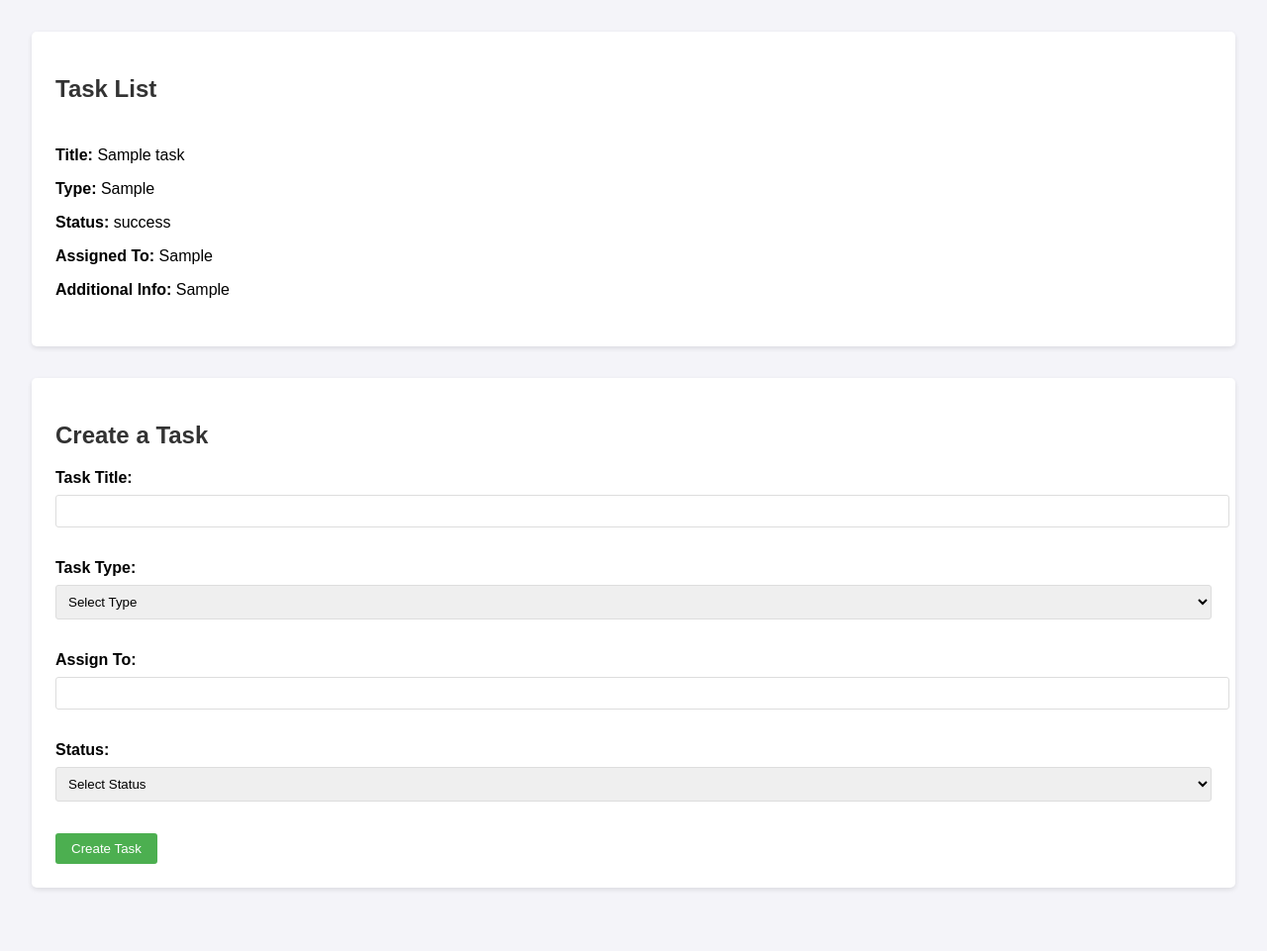
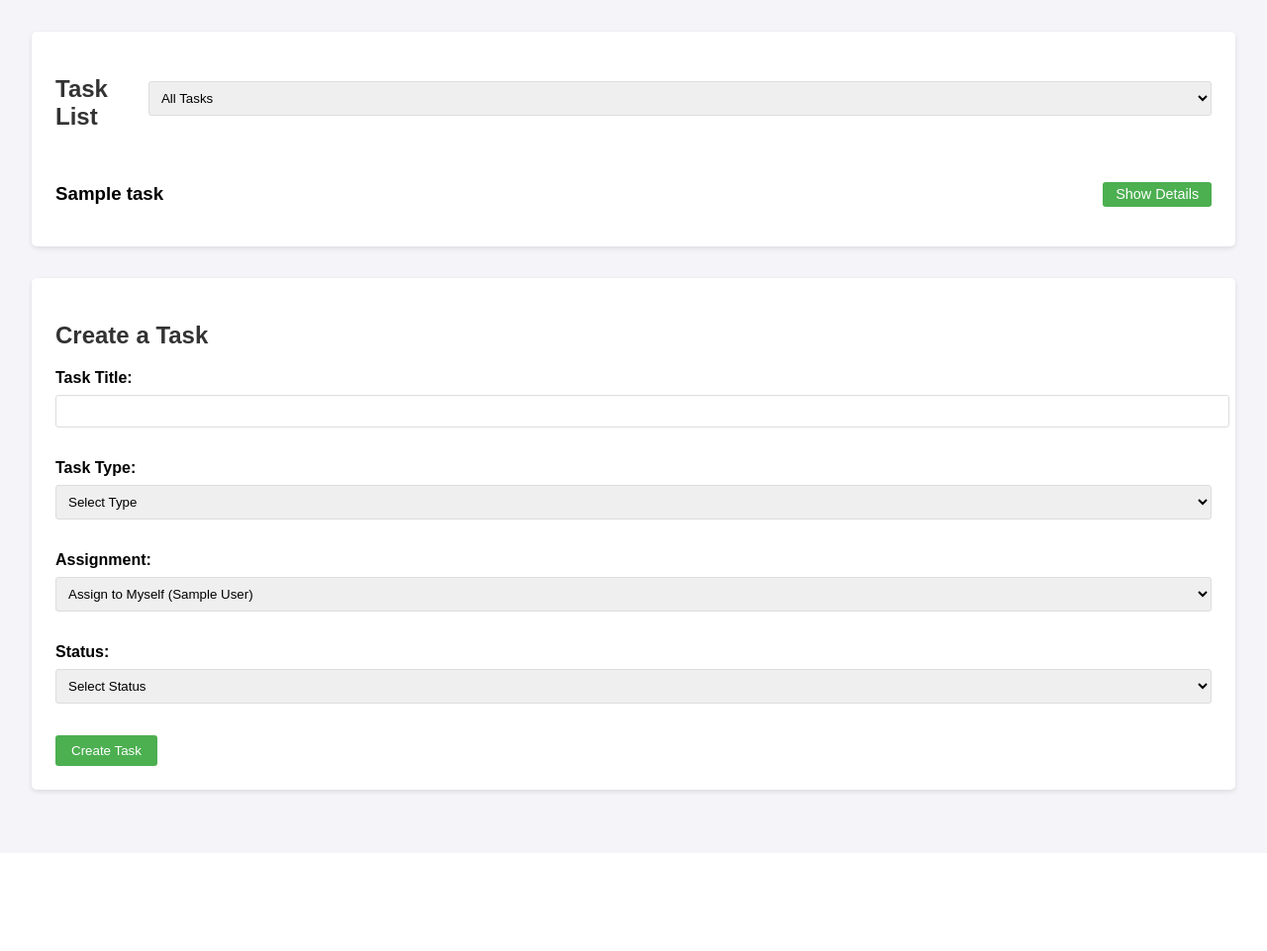
Before and after one commit to vm3do/TaskFlow, a PHP site: page / in a window 1280 px wide. Shown: the part 112-1073 px from the top of the page at 99% size. After the commit the page ends 916 px from the top, so only its background shows below. Run offline with PHP 8.4, Linux system fonts and the light colour scheme; tables that the repository leaves empty hold one stand-in row (values such as "Sample post").

Commit message:
update logic and fixed errors

```diff
--- a/classes/TaskManager.php
+++ b/classes/TaskManager.php
@@ -39,11 +39,43 @@ class TaskManager {
 
 
     public function getAllTasks() {
-        $sql = "SELECT * FROM tasks";
+        $sql = "SELECT * FROM tasks ORDER BY created_at DESC";
         $stmt = $this->conn->prepare($sql);
         $stmt->execute();
 
         return $stmt->fetchAll(PDO::FETCH_ASSOC);
     }
 
+    public function getTasksByUser($username) {
+        $sql = "SELECT * FROM tasks WHERE assigned_user = :username ORDER BY created_at DESC";
+        $stmt = $this->conn->prepare($sql);
+        $stmt->bindParam(':username', $username);
+        $stmt->execute();
+
+        return $stmt->fetchAll(PDO::FETCH_ASSOC);
+    }
+
+    public function getAllUsers() {
+        $sql = "SELECT * FROM users ORDER BY name ASC";
+        $stmt = $this->conn->prepare($sql);
+        $stmt->execute();
+        return $stmt->fetchAll(PDO::FETCH_ASSOC);
+    }
+
+    public function addUser($name) {
+        $sql = "INSERT INTO users (name) VALUES (:name)";
+        $stmt = $this->conn->prepare($sql);
+        $stmt->bindParam(':name', $name);
+
+        try {
+            $stmt->execute();
+            return ['status' => 'success', 'message' => 'User added successfully'];
+        } catch (PDOException $e) {
+            if ($e->getCode() == 23000) {
+                return ['status' => 'error', 'message' => 'User already exists'];
+            }
+            return ['status' => 'error', 'message' => 'Error adding user'];
+        }
+    }
+
 }
--- a/config/database.php
+++ b/config/database.php
@@ -19,4 +19,3 @@ class Database {
         return $this->conn;
     }
 }
-?>
--- a/index.php
+++ b/index.php
@@ -1,10 +1,33 @@
 <?php
+session_start();
 require_once 'config/database.php';
 require_once 'classes/TaskManager.php';
 
 $db = (new Database())->connect();
 $taskManager = new TaskManager($db);
-$tasks = $taskManager->getAllTasks();
+
+
+if (isset($_GET['logout'])) {
+    unset($_SESSION['current_user']);
+}
+
+if (!isset($_SESSION['current_user'])) {
+
+    $users = $taskManager->getAllUsers();
+    if (!empty($users)) {
+        $_SESSION['current_user'] = $users[0]['name'];
+    } else {
+        $taskManager->addUser('Default User');
+        $_SESSION['current_user'] = 'Default User';
+    }
+}
+
+$currentUser = $_SESSION['current_user'];
+
+$filterType = $_GET['filter'] ?? 'all';
+$tasks = ($filterType === 'my_tasks' && $_SESSION['current_user'])
+    ? $taskManager->getTasksByUser($_SESSION['current_user'])
+    : $taskManager->getAllTasks();
 ?>
 
 <!DOCTYPE html>
@@ -13,75 +36,7 @@ $tasks = $taskManager->getAllTasks();
     <meta charset="UTF-8">
     <meta name="viewport" content="width=device-width, initial-scale=1.0">
     <title>TaskFlow - Task Management</title>
-    <style>
-        body {
-            font-family: Arial, sans-serif;
-            margin: 0;
-            padding: 0;
-            background-color: #f4f4f9;
-        }
-
-        header {
-            background-color: #4CAF50;
-            color: white;
-            padding: 1rem;
-            text-align: center;
-        }
-
-        main {
-            padding: 2rem;
-        }
-
-        .task-list, .task-form {
-            background: white;
-            border-radius: 5px;
-            box-shadow: 0 2px 5px rgba(0, 0, 0, 0.1);
-            padding: 1.5rem;
-            margin-bottom: 2rem;
-        }
-
-        h2 {
-            color: #333;
-        }
-
-        .task {
-            border-bottom: 1px solid #ddd;
-            padding: 0.5rem 0;
-        }
-
-        .task:last-child {
-            border-bottom: none;
-        }
-
-        .btn {
-            background-color: #4CAF50;
-            color: white;
-            border: none;
-            padding: 0.5rem 1rem;
-            cursor: pointer;
-            border-radius: 3px;
-        }
-
-        .btn:hover {
-            background-color: #45a049;
-        }
-
-        input, select {
-            width: 100%;
-            padding: 0.5rem;
-            margin: 0.5rem 0 1rem;
-            border: 1px solid #ddd;
-            border-radius: 3px;
-        }
-
-        label {
-            font-weight: bold;
-        }
-
-        .form-group {
-            margin-bottom: 1rem;
-        }
-    </style>
+    <link rel="stylesheet" href="styles.css">
 </head>
 <body>
 
@@ -89,23 +44,41 @@ $tasks = $taskManager->getAllTasks();
     <h1>TaskFlow - Task Management</h1>
 </header>
 
+<div id="notification" class="notification" style="display: none;">
+    <span id="notification-message"></span>
+    <button onclick="closeNotification()" class="close-btn">&times;</button>
+</div>
+
 <main>
-    <section class="task-list">
-        <h2>Task List</h2>
+
+    <div class="task-list">
+        <div style="display: flex; justify-content: space-between; align-items: center; margin-bottom: 1rem;">
+            <h2>Task List</h2>
+            <select onchange="window.location.href='?filter=' + this.value">
+                <option value="all" <?= $filterType === 'all' ? 'selected' : '' ?>>All Tasks</option>
+                <option value="my_tasks" <?= $filterType === 'my_tasks' ? 'selected' : '' ?>>My Tasks</option>
+            </select>
+        </div>
+
         <?php foreach ($tasks as $task): ?>
             <div class="task">
-                <p><strong>Title:</strong> <?= htmlspecialchars($task['title']) ?></p>
-                <p><strong>Type:</strong> <?= htmlspecialchars($task['type']) ?></p>
-                <p><strong>Status:</strong> <?= htmlspecialchars($task['status']) ?></p>
-                <p><strong>Assigned To:</strong> <?= htmlspecialchars($task['assigned_user']) ?></p>
-                <p><strong>Additional Info:</strong> <?= htmlspecialchars($task['additional_info']) ?></p>
+                <div class="task-header">
+                    <h3><?= htmlspecialchars($task['title']) ?></h3>
+                    <button class="btn-details" onclick="toggleDetails(this)">Show Details</button>
+                </div>
+                <div class="task-details" style="display: none;">
+                    <p><strong>Type:</strong> <?= htmlspecialchars($task['type']) ?></p>
+                    <p><strong>Status:</strong> <?= htmlspecialchars($task['status']) ?></p>
+                    <p><strong>Assigned To:</strong> <?= htmlspecialchars($task['assigned_user']) ?></p>
+                    <p><strong>Additional Info:</strong> <?= htmlspecialchars($task['additional_info']) ?></p>
+                </div>
             </div>
         <?php endforeach; ?>
-    </section>
+    </div>
 
     <section class="task-form">
         <h2>Create a Task</h2>
-        <form action="create_task.php" method="post">
+        <form id="taskForm" onsubmit="createTask(event)">
             <div class="form-group">
                 <label for="task-title">Task Title:</label>
                 <input type="text" id="task-title" name="task_title" required>
@@ -122,6 +95,14 @@ $tasks = $taskManager->getAllTasks();
             </div>
 
             <div class="form-group">
+                <label for="assignment-type">Assignment:</label>
+                <select id="assignment-type" onchange="toggleAssignmentField()" required>
+                    <option value="self">Assign to Myself (<?= htmlspecialchars($currentUser) ?>)</option>
+                    <option value="other">Assign to Someone Else</option>
+                </select>
+            </div>
+
+            <div class="form-group" id="assigned-user-group">
                 <label for="assigned-user">Assign To:</label>
                 <input type="text" id="assigned-user" name="assigned_user" required>
             </div>
@@ -141,5 +122,124 @@ $tasks = $taskManager->getAllTasks();
     </section>
 </main>
 
+<script>
+async function createTask(event) {
+    event.preventDefault();
+    const form = document.getElementById('taskForm');
+    const formData = new FormData(form);
+
+    try {
+        const response = await fetch('create_task.php', {
+            method: 'POST',
+            body: formData
+        });
+
+        const result = await response.json();
+
+        showNotification(result.message, result.status);
+
+        if (result.status === 'success') {
+
+            location.reload();
+
+            form.reset();
+        }
+    } catch (error) {
+        showNotification('Error creating task: ' + error.message, 'error');
+    }
+}
+
+function showNotification(message, type) {
+    const notification = document.getElementById('notification');
+    const messageElement = document.getElementById('notification-message');
+
+    notification.className = 'notification ' + type;
+    messageElement.textContent = message;
+    notification.style.display = 'flex';
+
+    setTimeout(() => {
+        closeNotification();
+    }, 5000);
+}
+
+function closeNotification() {
+    const notification = document.getElementById('notification');
+    notification.style.display = 'none';
+}
+
+function toggleDetails(button) {
+    const details = button.closest('.task').querySelector('.task-details');
+    const isHidden = details.style.display === 'none';
+
+    details.style.display = isHidden ? 'block' : 'none';
+    button.textContent = isHidden ? 'Hide Details' : 'Show Details';
+}
+
+function toggleAssignmentField() {
+    const assignmentType = document.getElementById('assignment-type').value;
+    const assignedUserGroup = document.getElementById('assigned-user-group');
+    const assignedUserField = document.getElementById('assigned-user');
+
+    if (assignmentType === 'self') {
+        const currentUser = '<?php echo $_SESSION['current_user']; ?>';
+        assignedUserField.value = currentUser;
+        assignedUserGroup.style.display = 'none';
+    } else {
+        assignedUserField.value = '';
+        assignedUserGroup.style.display = 'block';
+    }
+}
+
+document.addEventListener('DOMContentLoaded', function() {
+    toggleAssignmentField();
+});
+
+async function addUser(event) {
+    event.preventDefault();
+    const form = event.target;
+    const formData = new FormData(form);
+
+    try {
+        const response = await fetch('add_user.php', {
+            method: 'POST',
+            body: formData
+        });
+
+        const result = await response.json();
+        showNotification(result.message, result.status);
+
+        if (result.status === 'success') {
+
+            location.reload();
+            form.reset();
+        }
+    } catch (error) {
+        showNotification('Error adding user: ' + error.message, 'error');
+    }
+}
+
+function switchUser(username) {
+
+    fetch('switch_user.php', {
+        method: 'POST',
+        headers: {
+            'Content-Type': 'application/x-www-form-urlencoded',
+        },
+        body: 'username=' + encodeURIComponent(username)
+    })
+    .then(response => response.json())
+    .then(data => {
+        if (data.status === 'success') {
+            location.reload();
+        } else {
+            showNotification('Error switching user', 'error');
+        }
+    })
+    .catch(error => {
+        showNotification('Error switching user: ' + error.message, 'error');
+    });
+}
+</script>
+
 </body>
 </html>
--- a/styles.css
+++ b/styles.css
@@ -1,172 +1,167 @@
-:root {
-    --bg-primary: #1a1a1a;
-    --bg-secondary: #2d2d2d;
-    --text-primary: #ffffff;
-    --text-secondary: #b3b3b3;
-    --accent: #6366f1;
-    --accent-hover: #4f46e5;
-    --danger: #ef4444;
-    --success: #22c55e;
-    --border: #404040;
+body {
+    font-family: Arial, sans-serif;
+    margin: 0;
+    padding: 0;
+    background-color: #f4f4f9;
 }
 
-* {
-    margin: 0;
-    padding: 0;
-    box-sizing: border-box;
+header {
+    background-color: #4CAF50;
+    color: white;
+    padding: 1rem;
+    text-align: center;
 }
 
-body {
-    font-family: 'Segoe UI', Tahoma, Geneva, Verdana, sans-serif;
-    background-color: var(--bg-primary);
-    color: var(--text-primary);
-    line-height: 1.6;
-}
-
-.container {
-    max-width: 1200px;
-    margin: 0 auto;
+main {
     padding: 2rem;
 }
 
-header {
+.task-list, .task-form {
+    background: white;
+    border-radius: 5px;
+    box-shadow: 0 2px 5px rgba(0, 0, 0, 0.1);
+    padding: 1.5rem;
     margin-bottom: 2rem;
 }
 
-h1 {
-    color: var(--accent);
-    margin-bottom: 1rem;
+h2 {
+    color: #333;
 }
 
-nav {
-    display: flex;
-    gap: 1rem;
-    margin-bottom: 2rem;
-    align-items: center;
-    justify-content: flex-start;
+.task {
+    border-bottom: 1px solid #ddd;
+    padding: 0.5rem 0;
 }
 
-nav a {
-    color: var(--text-secondary);
-    text-decoration: none;
-    padding: 0.5rem 1rem;
-    border-radius: 0.375rem;
-    transition: all 0.3s ease;
+.task:last-child {
+    border-bottom: none;
 }
 
-nav a:hover, nav a.active {
-    background-color: var(--accent);
-    color: var(--text-primary);
+.btn {
+    background-color: #4CAF50;
+    color: white;
+    border: none;
+    padding: 0.5rem 1rem;
+    cursor: pointer;
+    border-radius: 3px;
 }
 
-.task-form {
-    background-color: var(--bg-secondary);
-    padding: 2rem;
-    border-radius: 0.5rem;
-    margin-bottom: 2rem;
-    transition: all 0.3s ease;
+.btn:hover {
+    background-color: #45a049;
+}
+
+input, select {
+    width: 100%;
+    padding: 0.5rem;
+    margin: 0.5rem 0 1rem;
+    border: 1px solid #ddd;
+    border-radius: 3px;
+}
+
+label {
+    font-weight: bold;
 }
 
 .form-group {
     margin-bottom: 1rem;
 }
 
-label {
-    display: block;
-    margin-bottom: 0.5rem;
-    color: var(--text-secondary);
+.notification {
+    position: fixed;
+    top: 20px;
+    right: 20px;
+    padding: 15px 20px;
+    border-radius: 4px;
+    display: flex;
+    align-items: center;
+    gap: 10px;
+    animation: slideIn 0.3s ease-in-out;
+    z-index: 1000;
 }
 
-input, select, textarea {
-    width: 100%;
-    padding: 0.75rem;
-    border: 1px solid var(--border);
-    border-radius: 0.375rem;
-    background-color: var(--bg-primary);
-    color: var(--text-primary);
+.notification.success {
+    background-color: #4CAF50;
+    color: white;
 }
 
-textarea {
-    min-height: 100px;
-    resize: vertical;
+.notification.error {
+    background-color: #f44336;
+    color: white;
 }
 
-.btn-primary {
-    background-color: var(--accent);
-    color: var(--text-primary);
-    padding: 0.75rem 1.5rem;
+.close-btn {
+    background: none;
     border: none;
-    border-radius: 0.375rem;
+    color: white;
+    font-size: 20px;
     cursor: pointer;
-    transition: background-color 0.3s ease;
+    padding: 0 5px;
 }
 
-.btn-primary:hover {
-    background-color: var(--accent-hover);
+@keyframes slideIn {
+    from {
+        transform: translateX(100%);
+        opacity: 0;
+    }
+    to {
+        transform: translateX(0);
+        opacity: 1;
+    }
 }
 
-.task-list {
-    display: grid;
-    gap: 1rem;
+.task-header {
+    display: flex;
+    justify-content: space-between;
+    align-items: center;
+    padding: 0.5rem 0;
 }
 
-.task-card {
-    background-color: var(--bg-secondary);
-    padding: 1.5rem;
-    border-radius: 0.5rem;
-    border: 1px solid var(--border);
+.task-header h3 {
+    margin: 0;
 }
 
-.task-card h3 {
-    color: var(--text-primary);
-    margin-bottom: 0.5rem;
+.btn-details {
+    background-color: #4CAF50;
+    color: white;
+    border: none;
+    padding: 0.3rem 0.8rem;
+    cursor: pointer;
+    border-radius: 3px;
+    font-size: 0.9rem;
 }
 
-.task-meta {
-    color: var(--text-secondary);
-    font-size: 0.875rem;
+.btn-details:hover {
+    background-color: #45a049;
 }
 
-.status-badge {
-    display: inline-block;
-    padding: 0.25rem 0.75rem;
-    border-radius: 1rem;
-    font-size: 0.875rem;
+.task-details {
+    padding-left: 1rem;
+    border-left: 3px solid #4CAF50;
+    margin: 0.5rem 0;
 }
 
-.status-todo { background-color: var(--accent); }
-.status-in-progress { background-color: #f59e0b; }
-.status-done { background-color: var(--success); }
-
-.search-input {
-    margin-bottom: 0.5rem;
-    padding: 0.75rem;
-    border: 1px solid var(--border);
-    border-radius: 0.375rem;
-    background-color: var(--bg-primary);
-    color: var(--text-primary);
-    width: 100%;
+.user-management {
+    display: flex;
+    justify-content: space-between;
+    align-items: center;
+    padding: 1rem;
+    background-color: #f5f5f5;
+    margin-bottom: 1rem;
 }
 
-.search-input::placeholder {
-    color: var(--text-secondary);
+.inline-form {
+    display: flex;
+    gap: 0.5rem;
 }
 
-select option[style*="display: none"] {
-    display: none;
+.current-user {
+    display: flex;
+    align-items: center;
+    gap: 0.5rem;
 }
 
-.btn-new-task {
-    background-color: var(--accent);
-    color: var(--text-primary);
-    border: none;
-    padding: 0.5rem 1rem;
-    border-radius: 0.375rem;
-    cursor: pointer;
-    font-size: 1rem;
-    transition: background-color 0.3s ease;
+.current-user select {
+    padding: 0.3rem;
+    border: 1px solid #ddd;
+    border-radius: 4px;
 }
-
-.btn-new-task:hover {
-    background-color: var(--accent-hover);
-}
```
Also changed, not shown: add_user.php (added, +15 -0 lines), create_task.php (+5 -3 lines), my_tasks.php (deleted, +0 -13 lines), switch_user.php (added, +8 -0 lines).
